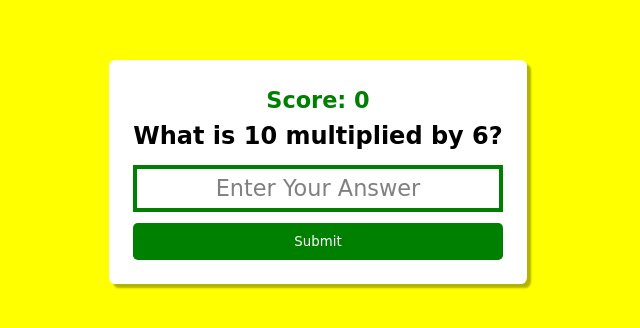
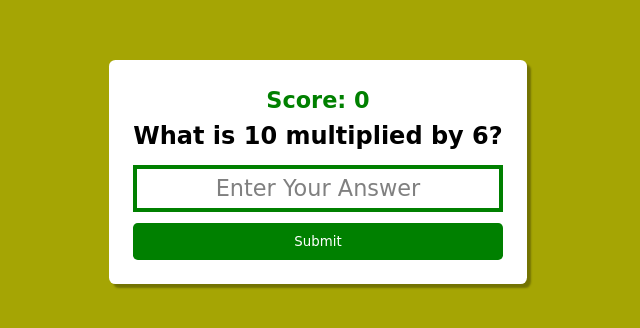
Before and after one commit to AbdullahCodingMaster/Multiplication-App, a plain HTML site: page index.html in a window 1280 px wide. Shown: the part 228-556 px from the top of the page, without its empty margins (322-962 px from the left). Drawn offline with Linux system fonts and the light colour scheme.

Commit message:
Changing the background of App

```diff
--- a/styles.css
+++ b/styles.css
@@ -19,7 +19,7 @@ body {
   justify-content: center;
   height: 100vh;
   text-align: center;
-  background-color: yellow;
+  background-color: rgb(165, 165, 4);
 }
 
 .form {
```
